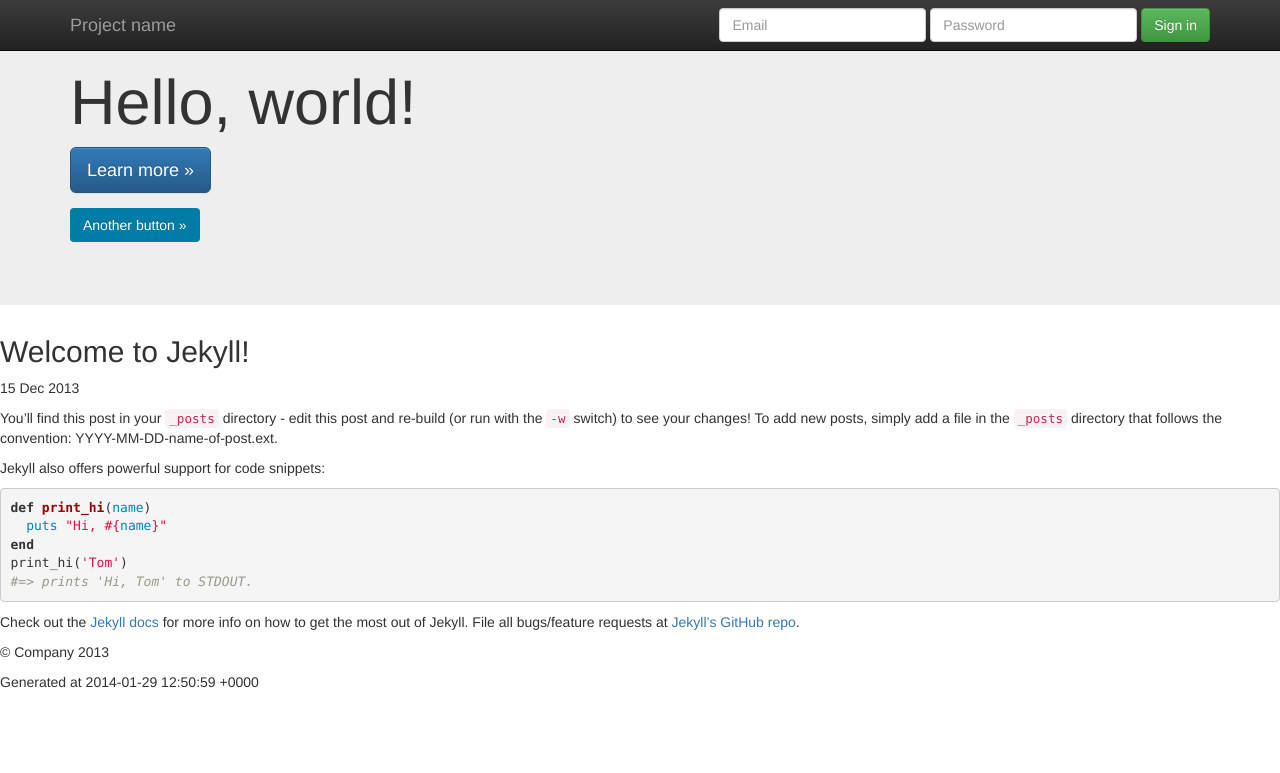
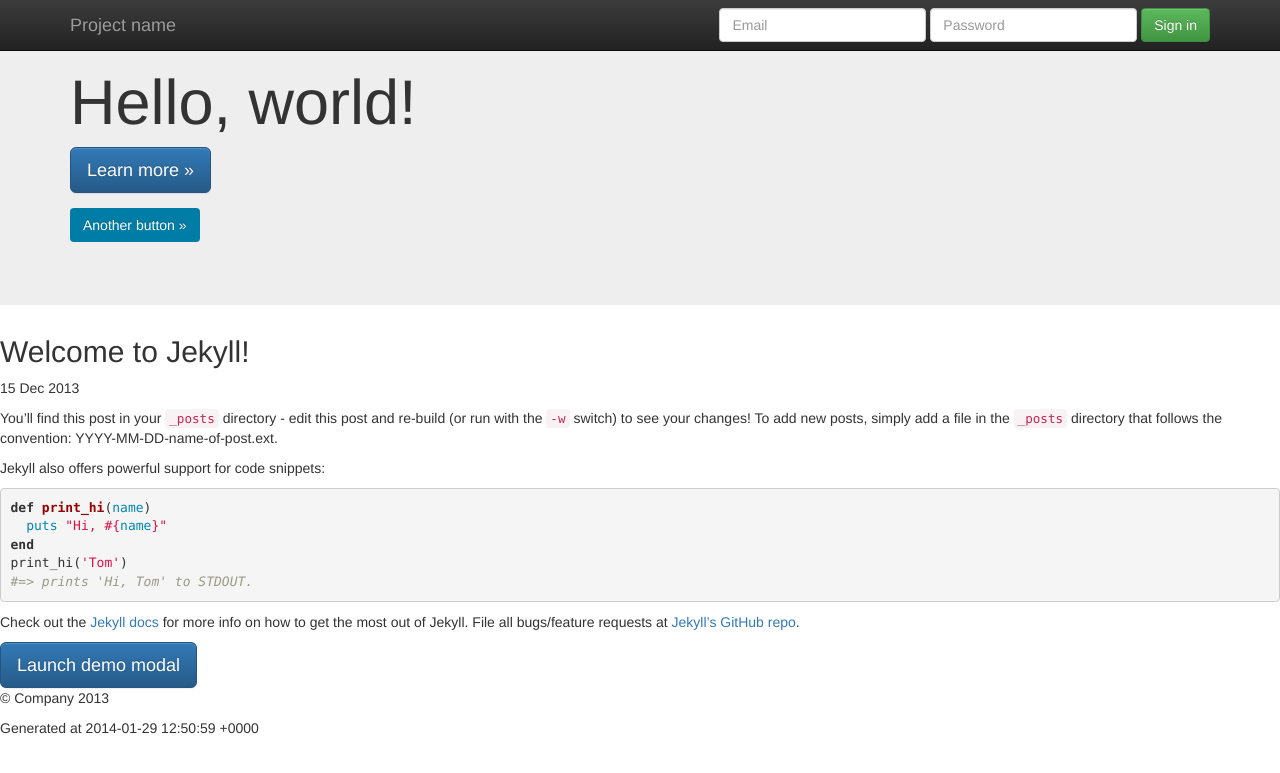
Before and after one commit to kbremner/kbremner.github.io, a Jekyll site: the page built from _posts/2013-12-15-welcome-to-jekyll.markdown, in a window 1280 px wide. Shown: the top 773 px of the page. Built offline with Jekyll 4.4.1, drawn with Linux system fonts in a browser that asks for light colours; nearby versions of some CDN libraries; Markdown is read by kramdown in place of the engine named in the settings.

Commit message:
Updated default.html

```diff
--- a/_layouts/default.html
+++ b/_layouts/default.html
@@ -56,6 +56,30 @@
 
     <div><p>{{ content }}</p></div>
 
+    <!-- Button trigger modal -->
+    <button class="btn btn-primary btn-lg" data-toggle="modal" data-target="#myModal">
+      Launch demo modal
+    </button>
+
+    <!-- Modal -->
+    <div class="modal fade" id="myModal" tabindex="-1" role="dialog" aria-labelledby="myModalLabel" aria-hidden="true">
+      <div class="modal-dialog">
+        <div class="modal-content">
+          <div class="modal-header">
+            <button type="button" class="close" data-dismiss="modal" aria-hidden="true">&times;</button>
+            <h4 class="modal-title" id="myModalLabel">Modal title</h4>
+          </div>
+          <div class="modal-body">
+            ...
+          </div>
+          <div class="modal-footer">
+            <button type="button" class="btn btn-default" data-dismiss="modal">Close</button>
+            <button type="button" class="btn btn-primary">Save changes</button>
+          </div>
+        </div><!-- /.modal-content -->
+      </div><!-- /.modal-dialog -->
+    </div><!-- /.modal -->
+
       <footer>
         <p>&copy; Company 2013</p>
         <p>Generated at {{ site.time | data_to_xmlschema }}</p>
```
